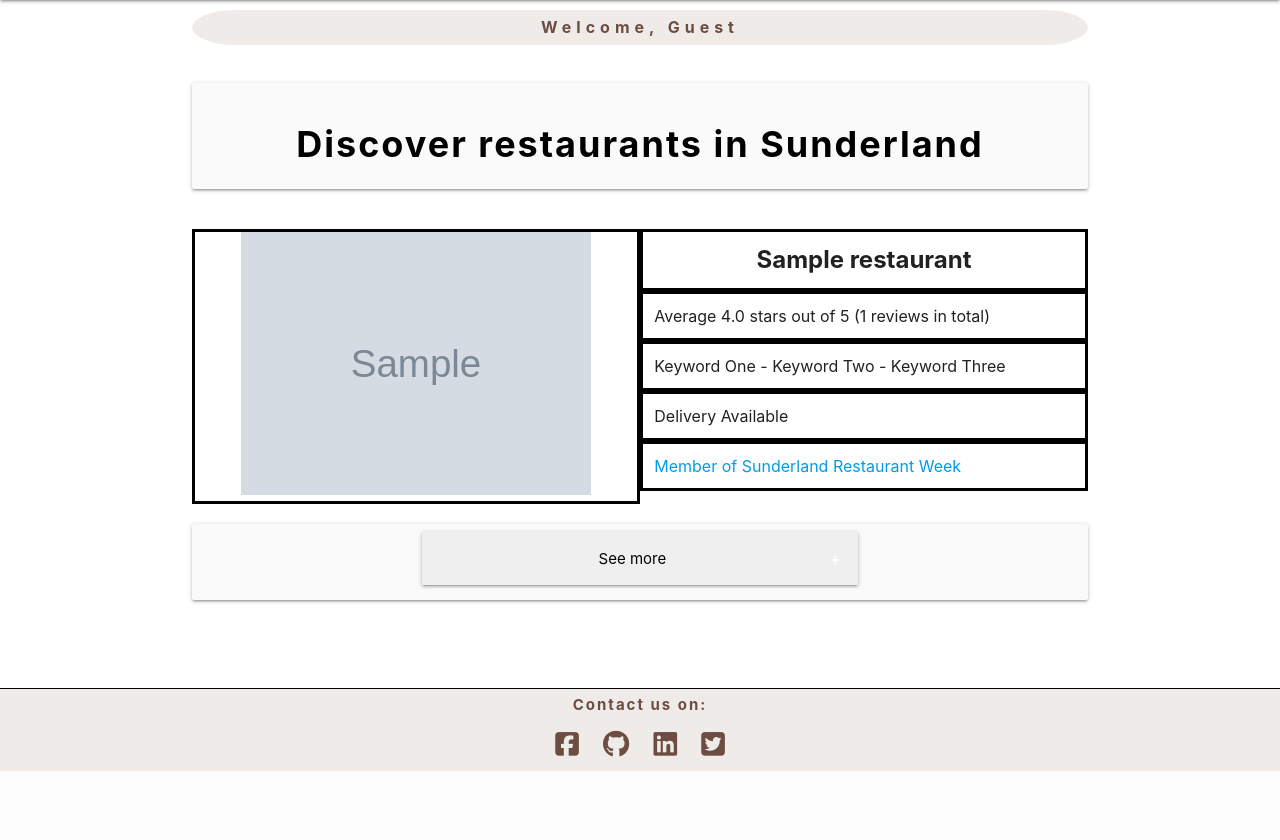
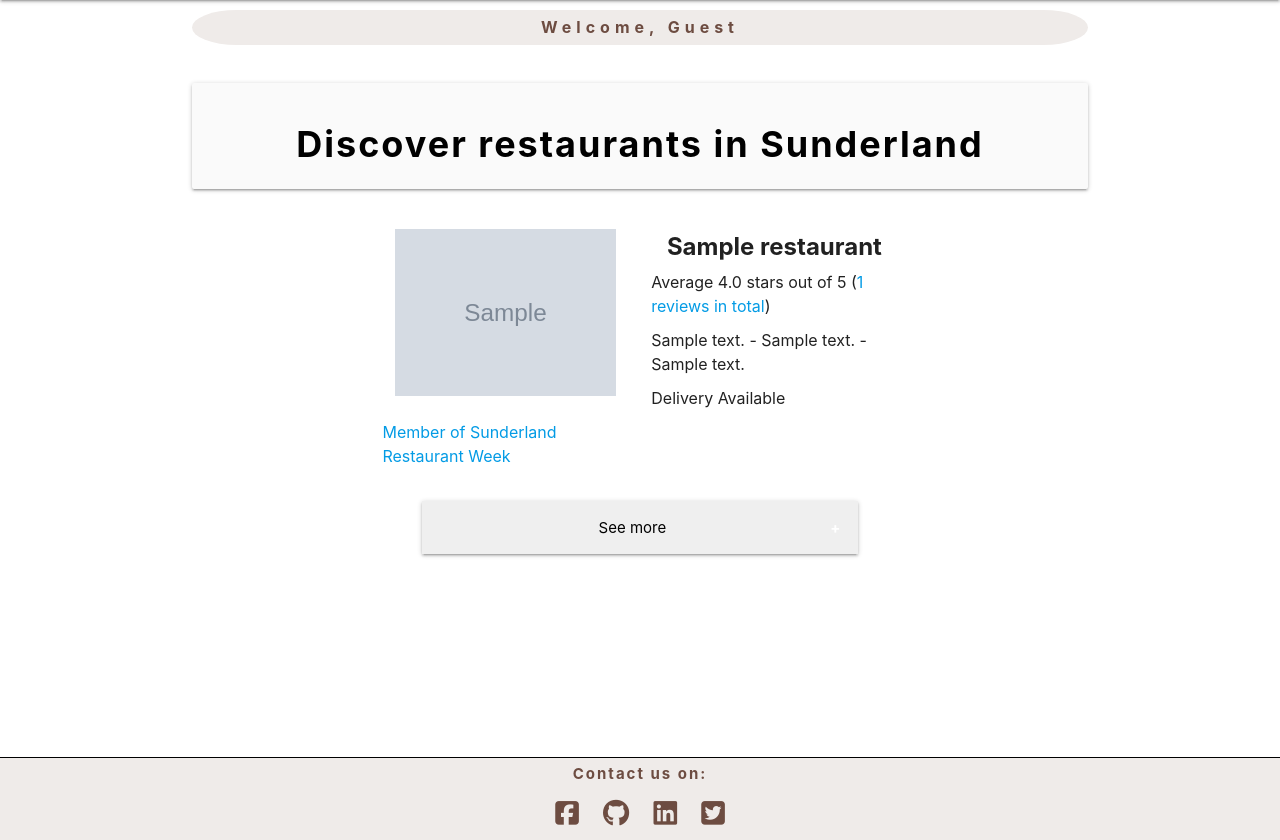
Before and after one commit to Dan-Matthews-23/local-legends, a Flask app: page /restaurants in a window 1280 px wide. Shown: the part 64-904 px from the top of the page. Before the commit the page ends 835 px from the top, so only its background shows below. Run offline with Flask 3, Linux system fonts and the light colour scheme; tables that the repository leaves empty hold one stand-in row (values such as "Sample post"); grey boxes marked "Sample" are stand-in pictures; some libraries are stand-ins or nearby versions.

Commit message:
UPDATED routes, restaurants, style to correct formatting issues

```diff
--- a/local_legends/routes.py
+++ b/local_legends/routes.py
@@ -241,6 +241,13 @@ def create_restaurant():
             restaurant_postcode = request.form.get("postcode")
             restaurant_thumbnail = request.form.get("thumbnail")
             todays_date = datetime.datetime.now()
+            date_only = todays_date.date()
+
+            restaurant_cuisine_one = request.form.get("first_cuisine")
+            restaurant_cuisine_two = request.form.get("second_cuisine")
+            restaurant_cuisine_three = request.form.get("third_cuisine")
+            restaurant_delivery = True
+            restaurant_week = True
 
             new_restaurant = Restaurants(restaurant_name=restaurant_name,
                                          restaurant_address_one=restaurant_add_one,
@@ -249,7 +256,13 @@ def create_restaurant():
                                          restaurant_address_four=restaurant_add_four,
                                          restaurant_address_postcode=restaurant_postcode,
                                          restaurant_image_url=restaurant_thumbnail,
-                                         restaurant_date_registered=todays_date)
+                                         restaurant_date_registered = date_only,
+                                         restaurant_cuisine_one=restaurant_cuisine_one,
+                                         restaurant_cuisine_two=restaurant_cuisine_two,
+                                         restaurant_cuisine_three=restaurant_cuisine_three,
+                                         restaurant_delivery=restaurant_delivery,
+                                         restaurant_week=restaurant_week
+                                         )
 
             db.session.add(new_restaurant)
             db.session.commit()
--- a/local_legends/static/css/style.css
+++ b/local_legends/static/css/style.css
@@ -19,7 +19,8 @@
 
 
 .collapsible,
-.see-reviews {
+.see-reviews
+ {
 
     color: black;
     cursor: pointer;
@@ -32,6 +33,8 @@
     font-size: 15px;
 
 }
+
+
 
 .title-font {
     font-size: 36px;
@@ -51,6 +54,18 @@
 
 }
 
+.button-container{
+max-height:fit-content;
+width: 100%;
+text-align: center;
+vertical-align: middle;
+padding-bottom: 100px;
+
+
+}
+
+
+
 .title-col {
     text-align: center;
     vertical-align: middle;
@@ -67,7 +82,8 @@
 }
 
 .active,
-.collapsible:hover {
+.collapsible:hover,
+.see-reviews {
     background-color: #555;
 }
 
@@ -430,13 +446,22 @@ span {
 
 
 
-#thumb-col-heading,
+#thumb-col-heading-font {
+font-weight: bold;
+font-size: 20px;
+}
+
+
+#thumb-col-heading {
+    padding: 0;
+}
+
 #thumb-col-stars,
 #thumb-col-keyword,
 #thumb-col-delivery,
 #thumb-col-restaurant-week {
-    padding-top: 10px;
-    padding-bottom: 10px;
+    padding-top: 5px;
+    padding-bottom: 5px;
 }
 
 
@@ -470,7 +495,7 @@ span {
 
 
 .lg-padding {
-    padding: 20px;
+    padding: 100px;
 }
 
 .md-padding {
@@ -637,7 +662,7 @@ padding: 20px;
 
 
 .left-panel-container-thumb {
-    width: 100%;
+    width: 60%;
 }
 
 
@@ -645,7 +670,12 @@ padding: 20px;
     display: hidden;
 }
 
-
+#see-more-container {
+    border-bottom: black;
+    border-style: dashed;
+    border-width: thick;
+    padding-bottom: 20px;
+}
 
 
 
--- a/local_legends/templates/restaurants.html
+++ b/local_legends/templates/restaurants.html
@@ -7,7 +7,7 @@
 <section class="title-section">
     <div class="container title-container  card-panel grey lighten-5  ">
         <div class="row  title-row">
-            <div class="col  s12 m12 l12 xl12 title-col"><h1 class="title-font">Discover restaurants in Sunderland</h1></div>
+            <div class="col   s12 m12 l12 xl12 title-col"><h1 class="title-font">Discover restaurants in Sunderland</h1></div>
         </div>
     </div>
 </section>
@@ -21,110 +21,133 @@
 
 <div class="container s12 m12 l12 xl6 left-panel-container-thumb">
     <div class="row ">
-        <div class="col thumb-col with-borders align-center s12 m12 l6 xl6"><img class="hero-image-thumb" src="{{ restaurants.restaurant_image_url }}"></div>
-        <div id="thumb-col-heading" class="col  with-borders align-center s12 m12 l6 xl6 bold larger-than-default-text " >{{ restaurants.restaurant_name }}</div>
-        <div id="thumb-col-stars" class="col  with-borders s12 m12 l6 xl6 default-text-size ">Average {{ restaurants.restaurant_average_overall_stars }} stars out of 5 ({{ restaurants.restaurant_review_count }} reviews in total)</div>
-        <div id="thumb-col-keyword" class="col with-borders s12 m12 l6 xl6 default-text-size ">Keyword One - Keyword Two - Keyword Three</div>
-        <div id="thumb-col-delivery" class="col  with-borders s12 m12 l6 xl6 default-text-size ">Delivery Available</div>
-        <div id="thumb-col-restaurant-week" class="col  with-borders s12 m12 l6 xl6 default-text-size "><a href="https://www.sunderlandbid.co.uk/events/sunderland-restaurant-week-3">Member of Sunderland Restaurant Week</a></div>
+        <div class="col  align-center s12 m12 l6 xl6"><img class="hero-image-thumb" src="{{ restaurants.restaurant_image_url }}"></div>
+        <div id="thumb-col-heading" class="col    align-center s12 m12 l6 xl6 bold larger-than-default-text " >{{ restaurants.restaurant_name }}</div>
+
+            <input type="hidden" name="restaurant_id" id="restaurant_id" value="{{restaurants.restaurant_id }}">
+        <div id="thumb-col-stars" class="col    s12 m12 l6 xl6 default-text-size ">
+            {% if restaurants.restaurant_average_overall_stars %}
+            Average {{ restaurants.restaurant_average_overall_stars }} stars out of 5 (<a href="{{ url_for('restaurant_profile', restaurant_id=restaurants.restaurant_id) }}">{{ restaurants.restaurant_review_count }} reviews in total</a>)
+            {% else %}
+            This restaurant has no reviews
+            {% endif %}
+
+        </div>
+        <div id="thumb-col-keyword" class="col  s12 m12 l6 xl6 default-text-size ">{{ restaurants.restaurant_cuisine_one }} - {{ restaurants.restaurant_cuisine_two }} - {{ restaurants.restaurant_cuisine_three }}</div>
+        <div id="thumb-col-delivery" class="col   s12 m12 l6 xl6 default-text-size ">
+            {% if restaurants.restaurant_delivery == True %}
+            Delivery Available
+            {% else %}
+            Delivery Not Available
+            {% endif %}
+        </div>
+        <div id="thumb-col-restaurant-week" class="col s12 m12 l6 xl6 default-text-size  "><a href="https://www.sunderlandbid.co.uk/events/sunderland-restaurant-week-3">
+            {% if restaurants.restaurant_week == True %}
+            Member of Sunderland Restaurant Week
+            {% else %}
+            Not a member of Sunderland Restaurant Week
+            {% endif %}
+        </a></div>
     </div>
 </div>
 
 
 
-<div class="container title-container  card-panel grey lighten-5  ">
-    <div class="row  ">
-        <div class="col  s12 m12 l12 xl12 ">
+<div class="container button-container">
+    <div class="row ">
+        <div class="col   s12 m12 l12 xl12">
 
 
 
 <button type="button" class="collapsible">See more</button>
 <div class="content ">
-    <div class="restaurant-details-container ">
+    <div class="restaurant-details-container lg-padding " >
         <div class="row  ">
-            <div class="col   lg-padding restaurant-details-container">
+            <div class="col    lg-padding restaurant-details-container "  >
                 <!--THIS IS THE START OF THE FIRST HALF OF THE CONTAINER-->
-                <div class="col   s12 m12 l12 xl6 left-panel-container ">
-                    <div class="col   align-center  s12"><img class="hero-image"
+                <div class="col    s12 m12 l12 xl6 left-panel-container ">
+                    <div class="col    align-center  s12"><img class="hero-image"
                             src="{{ restaurants.restaurant_image_url }}"></div>
-                    <div class="col   s2 m2 l2 xl2 "></div>
-                    <div class="col   s8 m8 l8 xl8 stars-div card-panel ">
+                    <div class="col    s2 m2 l2 xl2 "></div>
+                    <div class="col    s8 m8 l8 xl8 stars-div card-panel ">
 
                     <div class="row  restaurant-stars-display-row">
-                        <div class="col   s6 m6 l6 xl6 restaurant-stars-display-col default-text-size">Overall</div>
-                        <div class="col   s6 m6 l6 xl6 restaurant-stars-display-col default-text-size">{{ restaurants.restaurant_average_overall_stars }}
+                        <div class="col  bold s6 m6 l6 xl6 restaurant-stars-display-col default-text-size">Overall</div>
+                        <div class="col    s6 m6 l6 xl6 restaurant-stars-display-col default-text-size">{{ restaurants.restaurant_average_overall_stars }}
 
                         </div>
                     </div>
 
                         <div class="row  ">
-                            <div class="col   s6 m6 l6 xl6 restaurant-stars-display-col default-text-size">Taste</div>
-                            <div class="col   s6 m6 l6 xl6 restaurant-stars-display-col default-text-size">{{ restaurants.restaurant_average_taste_stars }}</div>
+                            <div class="col   bold s6 m6 l6 xl6 restaurant-stars-display-col default-text-size">Taste</div>
+                            <div class="col    s6 m6 l6 xl6 restaurant-stars-display-col default-text-size">{{ restaurants.restaurant_average_taste_stars }}</div>
                         </div>
                         <div class="row  row display-table-row-border  ">
-                            <div class="col   s6 m6 l6 xl6 restaurant-stars-display-col default-text-size">Presentation</div>
-                            <div class="col   s6 m6 l6 xl6 restaurant-stars-display-col default-text-size">{{ restaurants.restaurant_average_presentation_stars }}</div>
+                            <div class="col  bold  s6 m6 l6 xl6 restaurant-stars-display-col default-text-size">Presentation</div>
+                            <div class="col    s6 m6 l6 xl6 restaurant-stars-display-col default-text-size">{{ restaurants.restaurant_average_presentation_stars }}</div>
                         </div>
                         <div class="row  ">
-                            <div class="col   s6 m6 l6 xl6 restaurant-stars-display-col default-text-size">Friendliness</div>
-                            <div class="col   s6 m6 l6 xl6 restaurant-stars-display-col default-text-size">{{ restaurants.restaurant_average_friendliness_stars }}</div>
+                            <div class="col  bold  s6 m6 l6 xl6 restaurant-stars-display-col default-text-size">Friendliness</div>
+                            <div class="col    s6 m6 l6 xl6 restaurant-stars-display-col default-text-size">{{ restaurants.restaurant_average_friendliness_stars }}</div>
                         </div>
                         <div class="row  ">
-                            <div class="col   s6 m6 l6 xl6 restaurant-stars-display-col default-text-size">Price</div>
-                            <div class="col   s6 m6 l6 xl6 restaurant-stars-display-col default-text-size">{{ restaurants.restaurant_average_price_stars }}</div>
+                            <div class="col  bold  s6 m6 l6 xl6 restaurant-stars-display-col default-text-size">Price</div>
+                            <div class="col    s6 m6 l6 xl6 restaurant-stars-display-col default-text-size">{{ restaurants.restaurant_average_price_stars }}</div>
                         </div>
                         <div class="row  ">
-                            <div class="col   s6 m6 l6 xl6 restaurant-stars-display-col default-text-size">Ambience</div>
-                            <div class="col   s6 m6 l6 xl6 restaurant-stars-display-col default-text-size">{{ restaurants.restaurant_average_ambience_stars }}</div>
+                            <div class="col  bold  s6 m6 l6 xl6 restaurant-stars-display-col default-text-size">Ambience</div>
+                            <div class="col    s6 m6 l6 xl6 restaurant-stars-display-col default-text-size">{{ restaurants.restaurant_average_ambience_stars }}</div>
                         </div>
 
                     </div>
-                    <div class="col   s2 m2 l2 xl2 "></div>
+                    <div class="col    s2 m2 l2 xl2 "></div>
                 </div>
                 <!--THIS IS THE START OF THE SECOND HALF OF THE CONTAINER-->
-                <div class="col   s12 m12 l12 xl6 left-panel-container">
-                    <div class="col   align-center  s12">Restaurant Details</div>
-                    <div class="col   s1 m1 l1 xl1 "></div>
-                    <div class="col   s10 m10 l10 xl10 stars-div card-panel ">
+                <div class="col    s12 m12 l12 xl6 left-panel-container">
+                    <div class="col    align-center  s12"><h2 id="thumb-col-heading-font">Restaurant Details</h2></div>
+                    <div class="col    s1 m1 l1 xl1 "></div>
+                    <div class="col    s10 m10 l10 xl10 stars-div card-panel ">
                         <div class="row  restaurant-stars-display-row">
-                            <div class="col   s6 m6 l6 xl6 restaurant-stars-display-col default-text-size">Name</div>
-                            <div class="col   s6 m6 l6 xl6 restaurant-stars-display-col default-text-size">{{ restaurants.restaurant_name }}</div>
+                            <div class="col  bold  s6 m6 l6 xl6 restaurant-stars-display-col default-text-size">Name</div>
+                            <div class="col    s6 m6 l6 xl6 restaurant-stars-display-col default-text-size">{{ restaurants.restaurant_name }}</div>
                         </div>
                         <div class="row  row display-table-row-border  ">
-                            <div class="col   s6 m6 l6 xl6 restaurant-stars-display-col default-text-size">Building Name/No.</div>
-                            <div class="col   s6 m6 l6 xl6 restaurant-stars-display-col default-text-size">{{ restaurants.restaurant_address_one }}</div>
+                            <div class="col  bold  s6 m6 l6 xl6 restaurant-stars-display-col default-text-size">Building Name/No.</div>
+                            <div class="col    s6 m6 l6 xl6 restaurant-stars-display-col default-text-size">{{ restaurants.restaurant_address_one }}</div>
                         </div>
                         <div class="row  ">
-                            <div class="col   s6 m6 l6 xl6 restaurant-stars-display-col default-text-size">Street</div>
-                            <div class="col   s6 m6 l6 xl6 restaurant-stars-display-col default-text-size">{{ restaurants.restaurant_address_two }}</div>
+                            <div class="col  bold  s6 m6 l6 xl6 restaurant-stars-display-col default-text-size">Street</div>
+                            <div class="col    s6 m6 l6 xl6 restaurant-stars-display-col default-text-size">{{ restaurants.restaurant_address_two }}</div>
                         </div>
                         <div class="row  ">
-                            <div class="col   s6 m6 l6 xl6 restaurant-stars-display-col default-text-size">City</div>
-                            <div class="col   s6 m6 l6 xl6 restaurant-stars-display-col default-text-size">{{ restaurants.restaurant_address_three }}</div>
+                            <div class="col  bold  s6 m6 l6 xl6 restaurant-stars-display-col default-text-size">City</div>
+                            <div class="col    s6 m6 l6 xl6 restaurant-stars-display-col default-text-size">{{ restaurants.restaurant_address_three }}</div>
                         </div>
                         <div class="row  ">
-                            <div class="col   s6 m6 l6 xl6 restaurant-stars-display-col default-text-size">County</div>
-                            <div class="col   s6 m6 l6 xl6 restaurant-stars-display-col default-text-size">{{ restaurants.restaurant_address_four }}</div>
+                            <div class="col  bold  s6 m6 l6 xl6 restaurant-stars-display-col default-text-size">County</div>
+                            <div class="col    s6 m6 l6 xl6 restaurant-stars-display-col default-text-size">{{ restaurants.restaurant_address_four }}</div>
                         </div>
                         <div class="row  ">
-                            <div class="col   s6 m6 l6 xl6 restaurant-stars-display-col default-text-size">Postcode</div>
-                            <div class="col   s6 m6 l6 xl6 restaurant-stars-display-col default-text-size">{{ restaurants.restaurant_address_postcode }}</div>
+                            <div class="col  bold  s6 m6 l6 xl6 restaurant-stars-display-col default-text-size">Postcode</div>
+                            <div class="col    s6 m6 l6 xl6 restaurant-stars-display-col default-text-size">{{ restaurants.restaurant_address_postcode }}</div>
                         </div>
                         <div class="row  ">
-                            <div class="col   s6 m6 l6 xl6 restaurant-stars-display-col default-text-size">Date Registered</div>
-                            <div class="col   s6 m6 l6 xl6 restaurant-stars-display-col default-text-size">{{ restaurants.restaurant_date_registered }}</div>
+                            <div class="col  bold  s6 m6 l6 xl6 restaurant-stars-display-col default-text-size">Date Registered</div>
+                            <div class="col    s6 m6 l6 xl6 restaurant-stars-display-col default-text-size">{{ restaurants.restaurant_date_registered }}</div>
                         </div>
                     </div>
-                    <div class="col   s1 m1 l1 xl1 "></div>
+                    <div class="col    s1 m1 l1 xl1 "></div>
                 </div>
             </div>
         </div>
     </div>
-<div class="container align-center ">
+
+
+<div class="container align-center">
 
 
     <div class="row   s12 m12 l12 xl12 align-center">
-        <div class="col    s12 m12 l12 xl12 align-center">
+        <div class="col     s12 m12 l12 xl12 align-center">
             <form action="{{ url_for('restaurant_profile', restaurant_id=restaurants.restaurant_id) }}" method="POST">
                 <input type="hidden" name="restaurant_id" id="restaurant_id" value="{{restaurants.restaurant_id }}">
                 <button type="submit" class="see-reviews">Leave a review for {{ restaurants.restaurant_name }}</button>
@@ -132,7 +155,7 @@
         </div>
     </div>
     <div class="row   s12 m12 l12 xl12 align-center">
-        <div class="col    s12 m12 l12 xl12 align-center">
+        <div class="col     s12 m12 l12 xl12 align-center">
 
 
         </div>
```
Also changed, not shown: local_legends/models.py (+6 -1 lines), local_legends/templates/admin_portal.html (+62 -2 lines).
